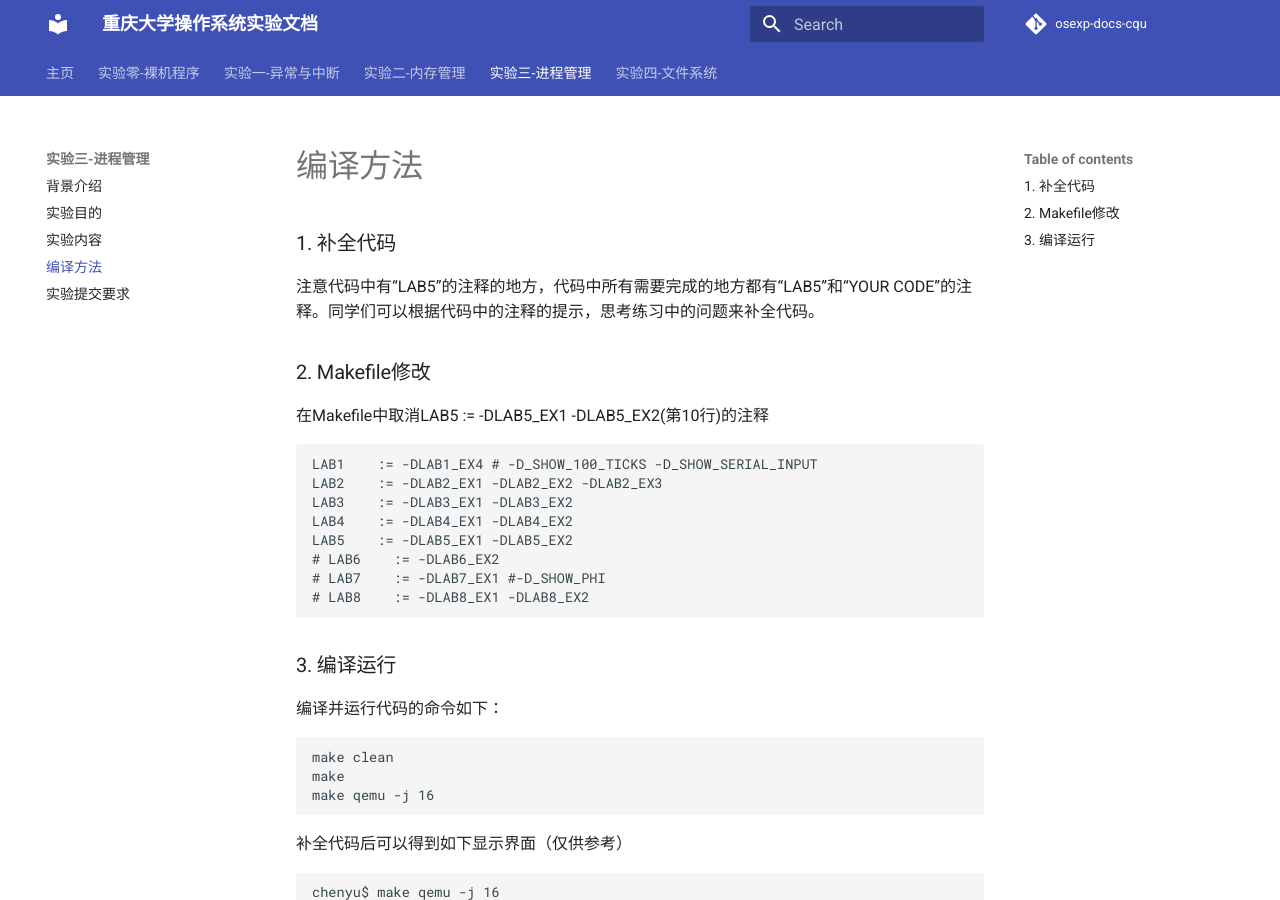
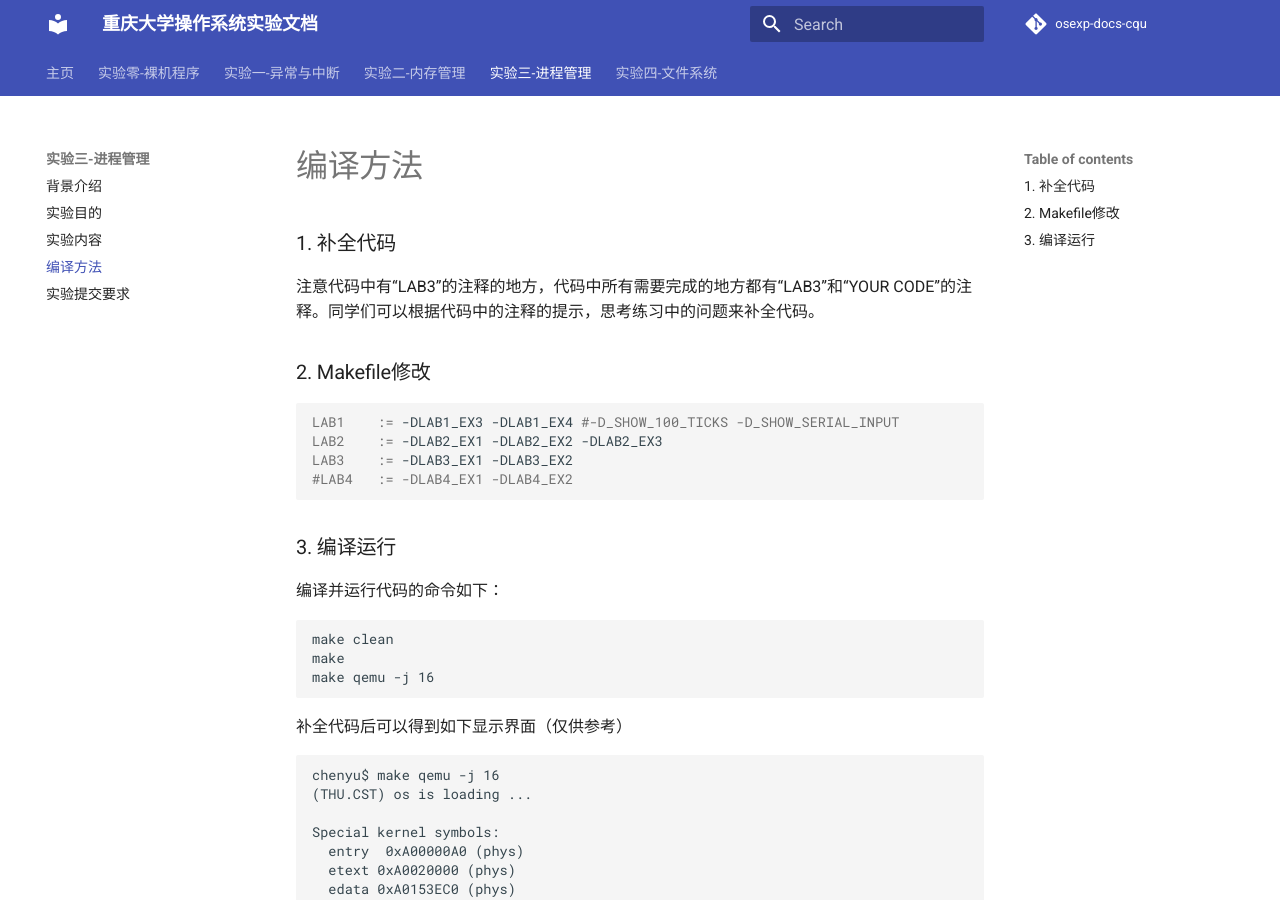
Before and after one commit to CQU-CS-LABs/osexp-docs-cqu, an MkDocs documentation site: the page built from docs/lab3/method.md, in a window 1280 px wide and 900 px high. Built offline with MkDocs 1.6.1 and Material for MkDocs 9.7.7, drawn with Linux system fonts in a browser that asks for light colours; comment, search, counter and statistics services are not loaded.

Commit message:
for cqu2022 resource

````diff
--- a/docs/lab3/method.md
+++ b/docs/lab3/method.md
@@ -1,17 +1,13 @@
 ### 1. 补全代码
-注意代码中有“LAB5”的注释的地方，代码中所有需要完成的地方都有“LAB5”和“YOUR CODE”的注释。同学们可以根据代码中的注释的提示，思考练习中的问题来补全代码。
+注意代码中有“LAB3”的注释的地方，代码中所有需要完成的地方都有“LAB3”和“YOUR CODE”的注释。同学们可以根据代码中的注释的提示，思考练习中的问题来补全代码。
 
 ### 2. Makefile修改
-在Makefile中取消LAB5 := -DLAB5_EX1 -DLAB5_EX2(第10行)的注释
-```
-LAB1    := -DLAB1_EX4 # -D_SHOW_100_TICKS -D_SHOW_SERIAL_INPUT
-LAB2    := -DLAB2_EX1 -DLAB2_EX2 -DLAB2_EX3
-LAB3    := -DLAB3_EX1 -DLAB3_EX2
-LAB4    := -DLAB4_EX1 -DLAB4_EX2
-LAB5    := -DLAB5_EX1 -DLAB5_EX2
-# LAB6    := -DLAB6_EX2
-# LAB7    := -DLAB7_EX1 #-D_SHOW_PHI
-# LAB8    := -DLAB8_EX1 -DLAB8_EX2
+
+```makefile
+LAB1	:= -DLAB1_EX3 -DLAB1_EX4 #-D_SHOW_100_TICKS -D_SHOW_SERIAL_INPUT
+LAB2	:= -DLAB2_EX1 -DLAB2_EX2 -DLAB2_EX3
+LAB3	:= -DLAB3_EX1 -DLAB3_EX2
+#LAB4	:= -DLAB4_EX1 -DLAB4_EX2
 ```
 
 ### 3. 编译运行
--- a/mkdocs.yml
+++ b/mkdocs.yml
@@ -12,6 +12,7 @@ nav:
     - 编写裸机程序: lab0/bare-prog.md
     - 实验任务: lab0/task.md
   - 实验一-异常与中断:
+    - 获取实验资料: lab1/getcode.md
     - 背景介绍: lab1/intro.md
     - 代码讲解: lab1/code.md
     - 实验步骤: lab1/step.md
````
Also changed, not shown: docs/lab1/getcode.md (added, +59 -0 lines), docs/lab1/step.md (+0 -4 lines), docs/lab2/step.md (+0 -11 lines), docs/lab3/task.md (+1 -1 lines), docs/lab4/compile.md (+3 -7 lines).
